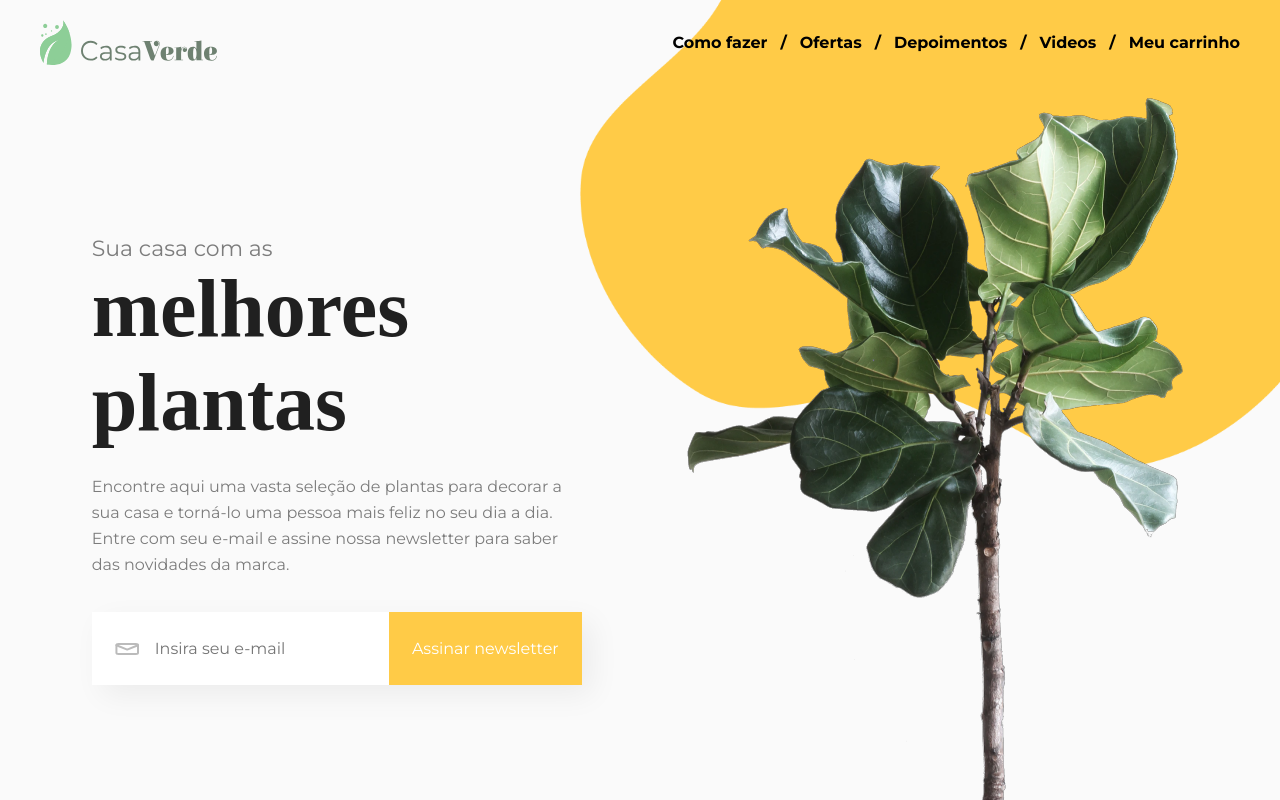
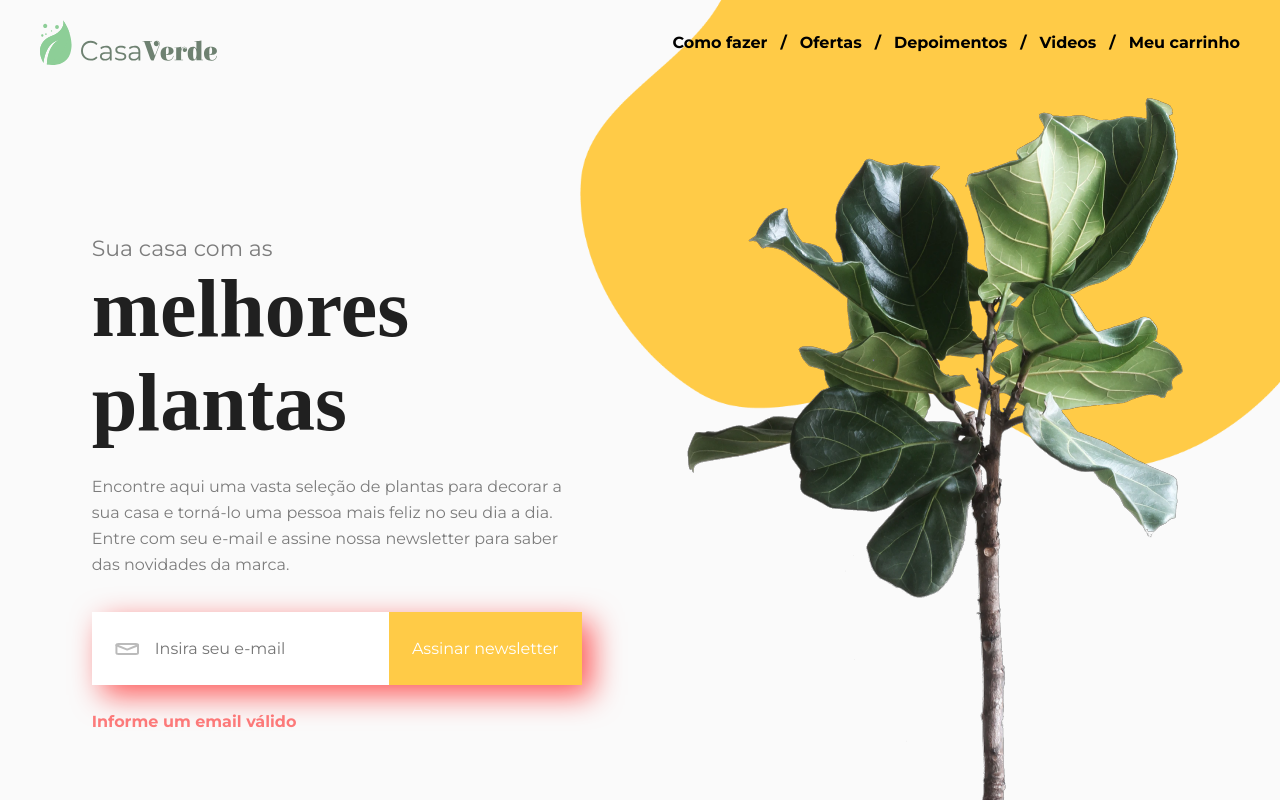
Before and after one commit to Artur906/casa-verde, a React (Vite) app: page / in a window 1280 px wide. Both pictures are taken after a click on the button "Assinar newsletter". Shown: the top 800 px of the page. Built offline with nearby package versions, Linux system fonts and the light colour scheme; a web font is replaced by a local one.

Commit message:
email validation

```diff
--- a/src/components/EmailField/index.jsx
+++ b/src/components/EmailField/index.jsx
@@ -1,15 +1,45 @@
+import { useState } from "react"
+import { Email, ErrorMessage } from "./styled"
+
 import mailIcon from "../../assets/icons/mail-icon.svg"
-import { Email } from "./styled"
+
+
 
 export default function EmailField() {
+  const [email, setEmail] = useState("")
+  const [isButtonActive, setIsButtonActive] = useState(false)
+  const [showErrorMessage, setShowErrorMessage] = useState(false)
+
+  const handleEmailValidation = (value) => {
+    setEmail(email => value)
+
+    const isEmailValid = /^[a-zA-Z0-9.!#$%&'*+/=?^_`{|}~-]+@[a-zA-Z0-9-]+(?:\.[a-zA-Z0-9-]+)*$/.test(email);
+    isEmailValid ? setIsButtonActive(true) : setIsButtonActive(false)
+  }
+
+  const handleSubscriptionButton = () => {
+    if (!isButtonActive) {
+      setShowErrorMessage(true)
+      return
+    }
+
+    alert(`Obrigado pela sua assinatura, você receberá nossas novidades no e-mail ${email}`)
+  }
 
   return (
-    <Email>
-      <div className="input-wrapper">
-        <img src={mailIcon} alt="imagem de uma carta" />
-        <input type="text" placeholder="Insira seu e-mail" />
-      </div>
-      <button>Assinar newsletter</button>
-    </Email>
+    <>
+      <Email showErrorMessage={showErrorMessage} >
+        <div className="input-wrapper">
+          <img src={mailIcon} alt="imagem de uma carta" />
+          <input type="email" autoComplete="true" placeholder="Insira seu e-mail" onChange={e => {
+            handleEmailValidation(e.target.value)
+            setShowErrorMessage(false)
+          }} />
+        </div>
+
+        <button onClick={handleSubscriptionButton}>Assinar newsletter</button>
+      </Email>
+      {showErrorMessage && <ErrorMessage>Informe um email válido</ErrorMessage>}
+    </>
   )
 }
--- a/src/components/EmailField/styled.jsx
+++ b/src/components/EmailField/styled.jsx
@@ -2,7 +2,7 @@ import styled from "styled-components"
 
 export const Email = styled.div`
   display: flex;
-  box-shadow: var(--default-box-shadow);
+  box-shadow: ${props => (props.showErrorMessage ? `1rem 1rem 3rem #ff0000a4` : `var(--default-box-shadow)`)};
   min-width: max-content;
 
   * {
@@ -17,10 +17,13 @@ export const Email = styled.div`
     display: flex;
     align-items: center;
     gap: 1.6rem;
+
+
   }
 
   .input-wrapper input {
     border: none;
+    outline: none;
   }
 
   button {
@@ -38,3 +41,8 @@ export const Email = styled.div`
     filter: contrast(1.1);
   }
 `
+
+export const ErrorMessage = styled.p`
+  color: red;
+  font-weight: bold;
+`
```
